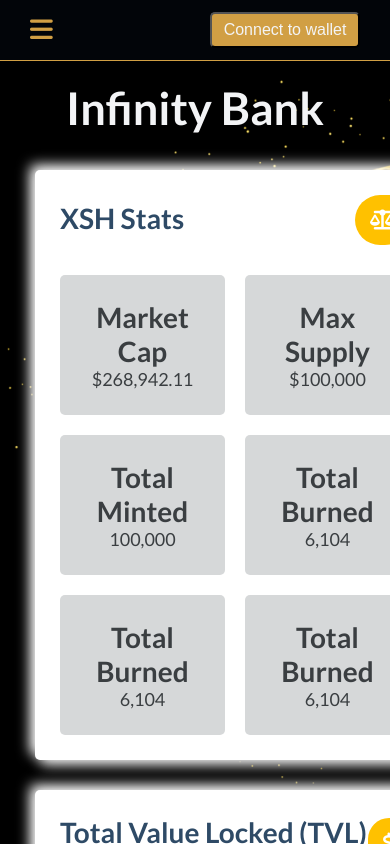
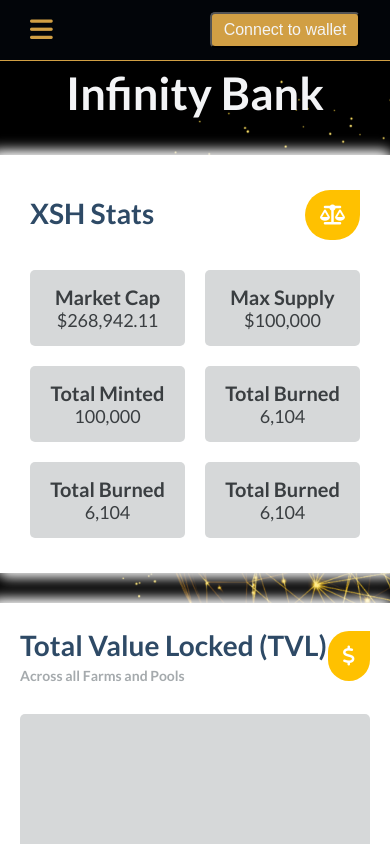
Before and after one commit to RogerioJunior/project-ex-bank, a React (Create React App) app: page / in a window 390 px wide. Built offline with nearby package versions, Linux system fonts and the light colour scheme.

Commit message:
responsive

```diff
--- a/src/pages/Home/styles.css
+++ b/src/pages/Home/styles.css
@@ -157,6 +157,10 @@
 }
 
 @media only screen and (max-width: 855px) {
+
+    .home__container {
+        padding: 5px 20px;
+    }
     .home__cards {
         grid-template-columns: 1fr;
         gap: 10px;
@@ -166,5 +170,25 @@
     .cards {
         grid-template-columns: 1fr;
         margin-top: 30px;
+        justify-content: center;
+
     }
+
+    .cards__left {
+        padding: 35px;
+    }
+
+    .card__lef1 {
+        padding: 15px;
+        border-radius: 5px;
+        font-size: 10px;
+    }
+
+
+    .card__right1 {
+        font-size: 20px;
+        width: 300px;
+        height: 290px;
+    }
+
 }
```
